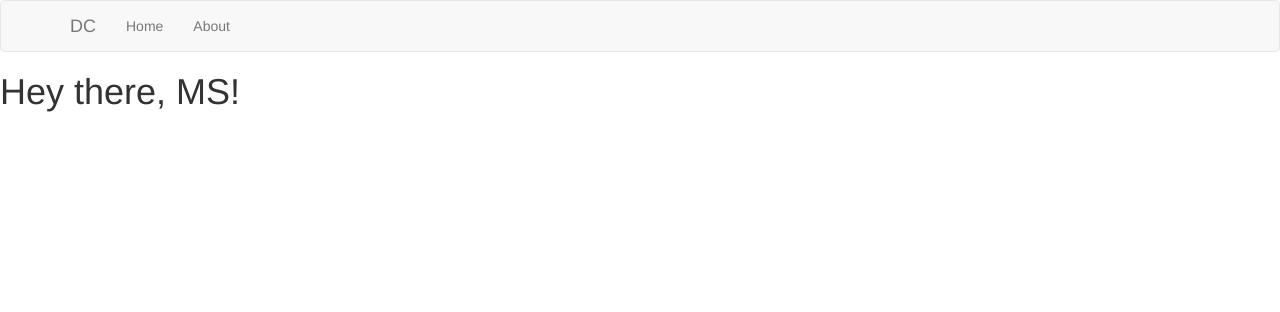
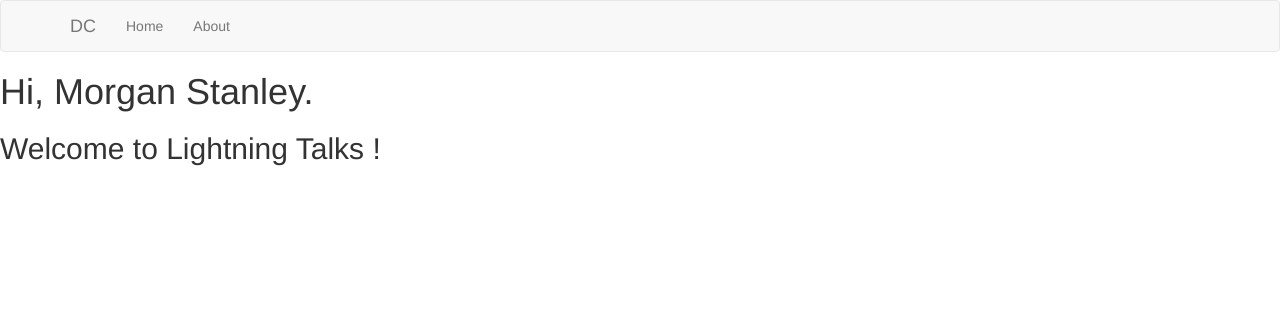
Before and after one commit to caisindenis/mywebpage, a Flask app: page / in a window 1280 px wide. Shown: the top 312 px of the page. Run offline with Flask 2, Linux system fonts and the light colour scheme; some libraries are stand-ins or nearby versions.

Commit message:
Change index text

```diff
--- a/app/templates/index.html
+++ b/app/templates/index.html
@@ -1,4 +1,5 @@
 {% extends "base.html" %}
 {% block content %}
-    <h1>Hey there, MS! </h1>
+    <h1>Hi, Morgan Stanley. </h1>
+    <h2>Welcome to Lightning Talks ! </h2>
 {% endblock %}
```
